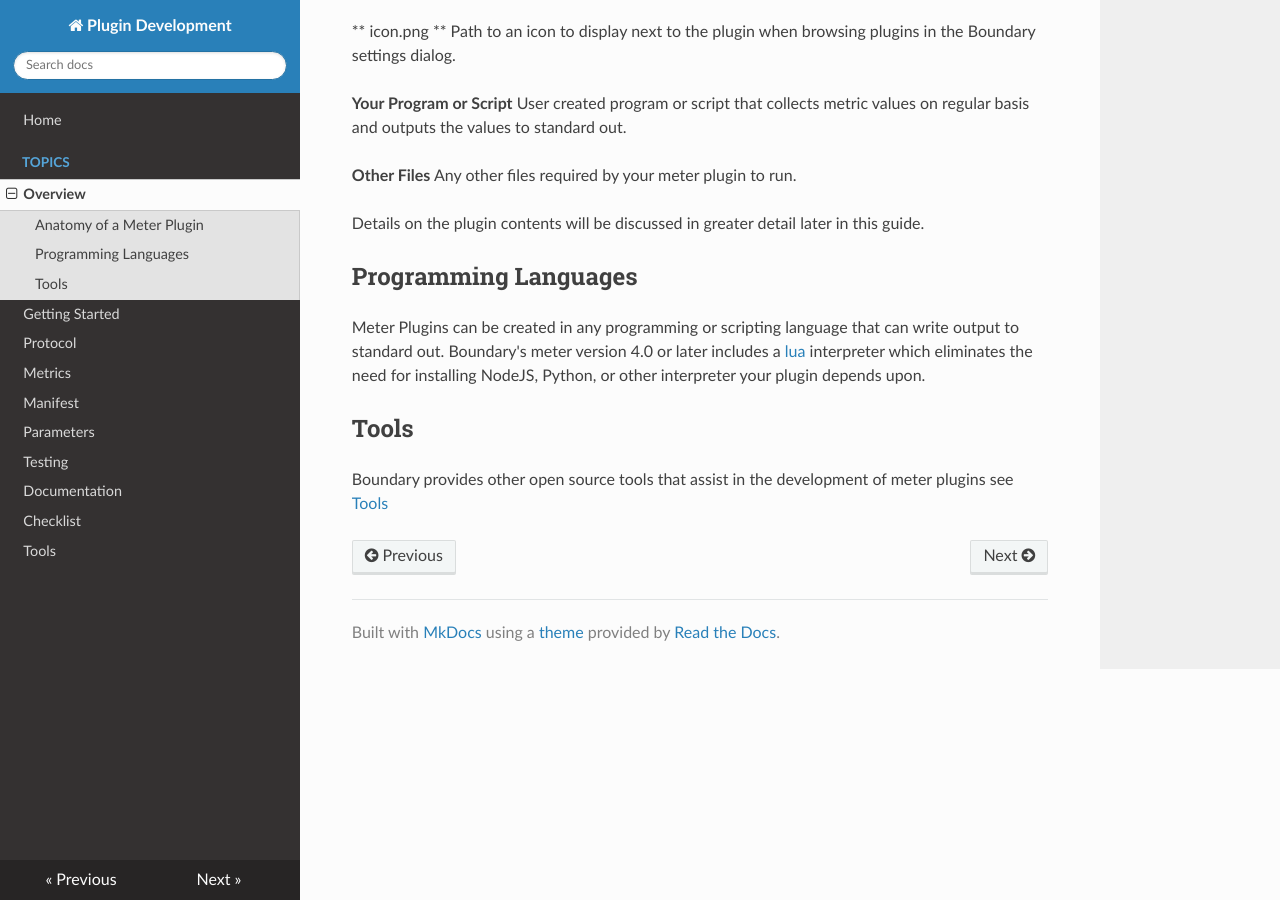
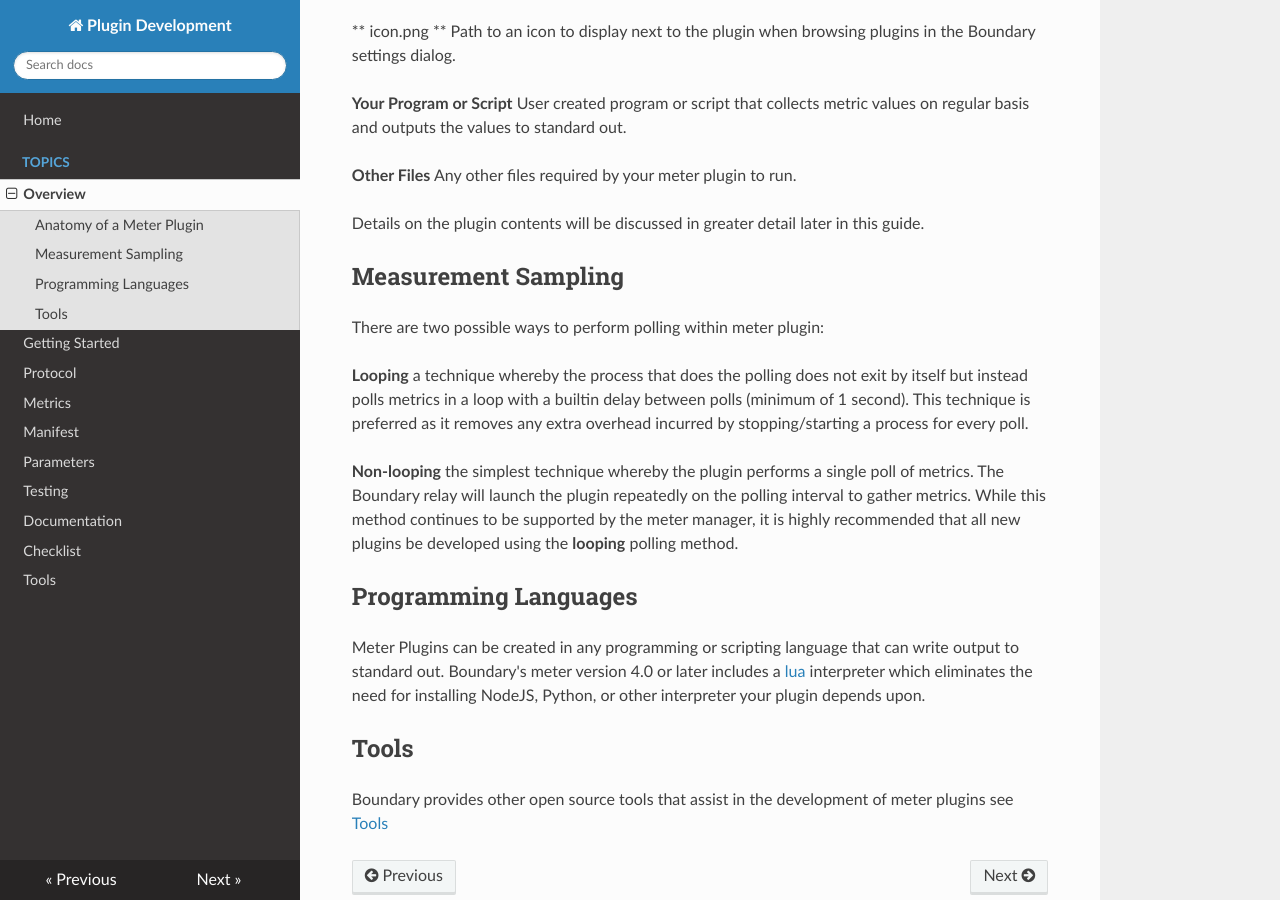
Before and after one commit to boundary/meter-plugin-developer-guide, an MkDocs documentation site: the page built from docs/user-guide/overview.md, in a window 1280 px wide and 900 px high, scrolled down 580 px. Built offline with MkDocs 1.6.1, drawn with Linux system fonts in a browser that asks for light colours; nearby versions of some CDN libraries; old or Windows-style settings are respelled for this version of MkDocs.

Commit message:
Add paragraph on the two types of polling models for plugins

```diff
--- a/docs/user-guide/overview.md
+++ b/docs/user-guide/overview.md
@@ -1,7 +1,6 @@
 # Meter Plugin Development Overview
 
 A Boundary Meter Plugin is a small application written in any language that regularly reports arbitrary metrics that may optionally include one or more dashboards.
-
 
 ## Anatomy of a Meter Plugin
 
@@ -26,6 +25,16 @@
 
 Details on the plugin contents will be discussed in greater detail later in this guide.
 
+## Measurement Sampling
+
+There are two possible ways to perform polling within meter plugin:
+
+__Looping__
+a technique whereby the process that does the polling does not exit by itself but instead polls metrics in a loop with a builtin delay between polls (minimum of 1 second). This technique is preferred as it removes any extra overhead incurred by stopping/starting a process for every poll.
+
+__Non-looping__
+the simplest technique whereby the plugin performs a single poll of metrics. The Boundary relay will launch the plugin repeatedly on the polling interval to gather metrics. While this method continues to be supported by the meter manager, it is highly recommended that all new plugins be developed using the __looping__ polling method.
+
 ## Programming Languages
 
 Meter Plugins can be created in any programming or scripting language that can write output to standard out. Boundary's meter version 4.0 or later includes a [lua](http://en.wikipedia.org/wiki/Lua_(programming_language)) interpreter which eliminates the need for installing NodeJS, Python, or other interpreter your plugin depends upon.
```
